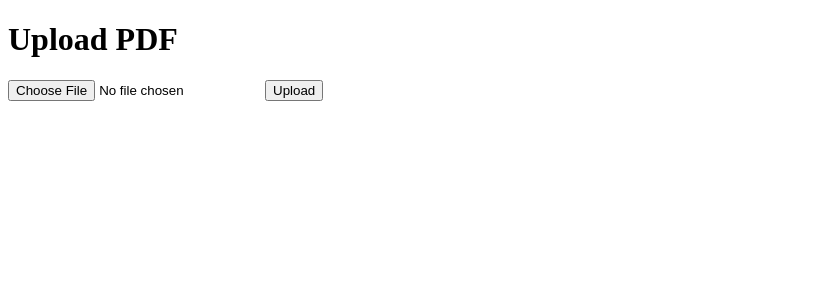
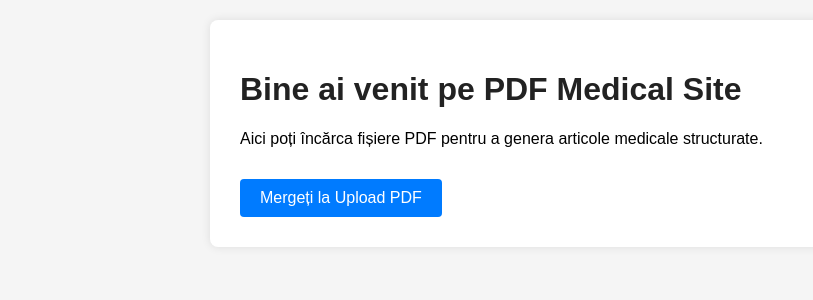
Before and after one commit to businessanuntro-code/pdf-medical-site, a Flask app: page / in a window 1280 px wide. Shown: the top 300 px of the page, without its empty margins (0-813 px from the left). Run offline with Flask 3, Linux system fonts and the light colour scheme.

Commit message:
Update home.html

```diff
--- a/templates/home.html
+++ b/templates/home.html
@@ -1,16 +1,19 @@
 <!DOCTYPE html>
 <html>
 <head>
-    <title>Upload PDF</title>
+    <title>PDF Medical Site - Home</title>
+    <style>
+        body { font-family: Arial, sans-serif; margin: 20px; background: #f5f5f5; }
+        h1 { color:#222; }
+        a.button { display:inline-block; margin-top:15px; padding:10px 20px; background:#007bff; color:white; border:none; border-radius:4px; cursor:pointer; text-decoration:none; }
+        .container { max-width: 800px; margin:auto; background:#fff; padding:30px; border-radius:8px; box-shadow:0 0 10px rgba(0,0,0,0.1);}
+    </style>
 </head>
 <body>
-
-<h1>Upload PDF</h1>
-
-<form method="POST" enctype="multipart/form-data">
-    <input type="file" name="pdf" required>
-    <button>Upload</button>
-</form>
-
+<div class="container">
+    <h1>Bine ai venit pe PDF Medical Site</h1>
+    <p>Aici poți încărca fișiere PDF pentru a genera articole medicale structurate.</p>
+    <a href="/upload" class="button">Mergeți la Upload PDF</a>
+</div>
 </body>
 </html>
```
